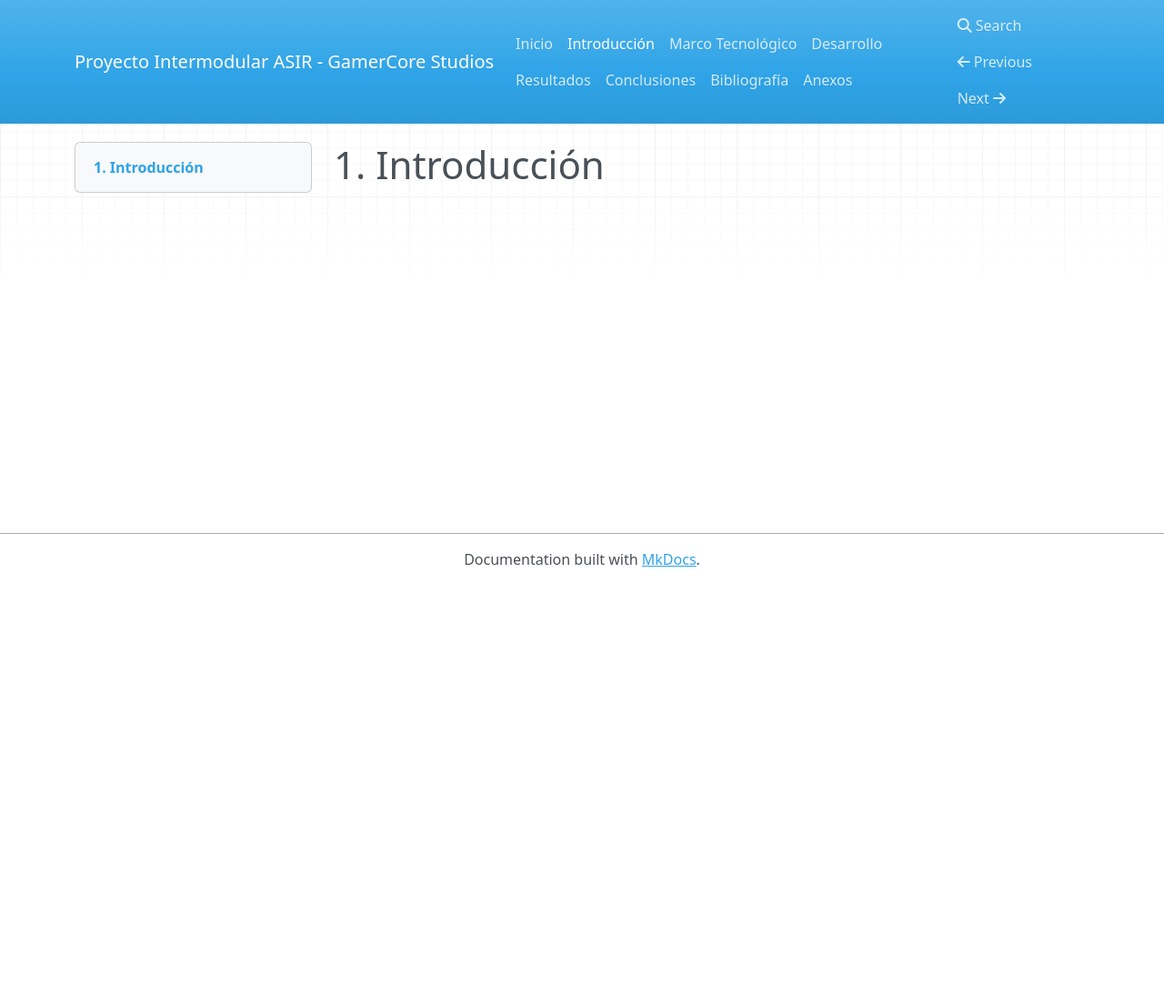
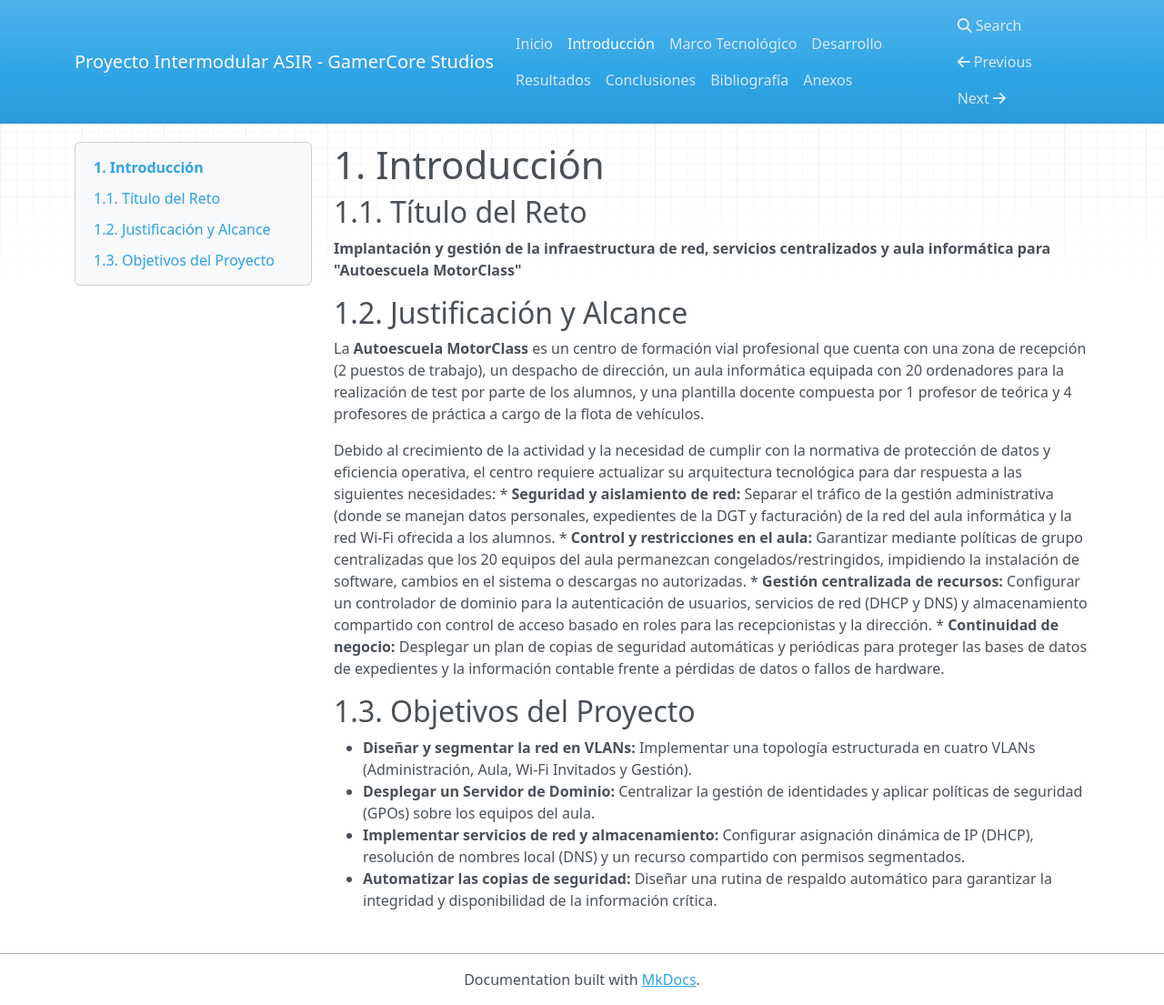
Before and after one commit to LuisEricMartin/Proyecto-Intermodular-ASIR, an MkDocs documentation site: the page built from docs/01_introduccion.md, in a window 1280 px wide and 1105 px high. Shown: the whole window at 91% size. Built offline with MkDocs 1.6.1, drawn with Linux system fonts in a browser that asks for light colours; nearby versions of some CDN libraries.

Commit message:
Expand introduction with project details and objectives
Added sections detailing the project title, justification, scope, and objectives for the network infrastructure implementation at Autoescuela MotorClass.

```diff
--- a/docs/01_introduccion.md
+++ b/docs/01_introduccion.md
@@ -1 +1,19 @@
 # 1. Introducción
+
+## 1.1. Título del Reto
+**Implantación y gestión de la infraestructura de red, servicios centralizados y aula informática para "Autoescuela MotorClass"**
+
+## 1.2. Justificación y Alcance
+La **Autoescuela MotorClass** es un centro de formación vial profesional que cuenta con una zona de recepción (2 puestos de trabajo), un despacho de dirección, un aula informática equipada con 20 ordenadores para la realización de test por parte de los alumnos, y una plantilla docente compuesta por 1 profesor de teórica y 4 profesores de práctica a cargo de la flota de vehículos.
+
+Debido al crecimiento de la actividad y la necesidad de cumplir con la normativa de protección de datos y eficiencia operativa, el centro requiere actualizar su arquitectura tecnológica para dar respuesta a las siguientes necesidades:
+* **Seguridad y aislamiento de red:** Separar el tráfico de la gestión administrativa (donde se manejan datos personales, expedientes de la DGT y facturación) de la red del aula informática y la red Wi-Fi ofrecida a los alumnos.
+* **Control y restricciones en el aula:** Garantizar mediante políticas de grupo centralizadas que los 20 equipos del aula permanezcan congelados/restringidos, impidiendo la instalación de software, cambios en el sistema o descargas no autorizadas.
+* **Gestión centralizada de recursos:** Configurar un controlador de dominio para la autenticación de usuarios, servicios de red (DHCP y DNS) y almacenamiento compartido con control de acceso basado en roles para las recepcionistas y la dirección.
+* **Continuidad de negocio:** Desplegar un plan de copias de seguridad automáticas y periódicas para proteger las bases de datos de expedientes y la información contable frente a pérdidas de datos o fallos de hardware.
+
+## 1.3. Objetivos del Proyecto
+* **Diseñar y segmentar la red en VLANs:** Implementar una topología estructurada en cuatro VLANs (Administración, Aula, Wi-Fi Invitados y Gestión).
+* **Desplegar un Servidor de Dominio:** Centralizar la gestión de identidades y aplicar políticas de seguridad (GPOs) sobre los equipos del aula.
+* **Implementar servicios de red y almacenamiento:** Configurar asignación dinámica de IP (DHCP), resolución de nombres local (DNS) y un recurso compartido con permisos segmentados.
+* **Automatizar las copias de seguridad:** Diseñar una rutina de respaldo automático para garantizar la integridad y disponibilidad de la información crítica.
```
